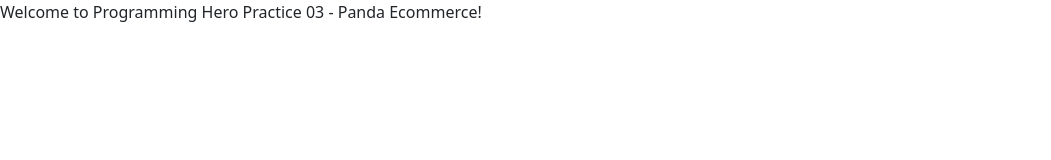
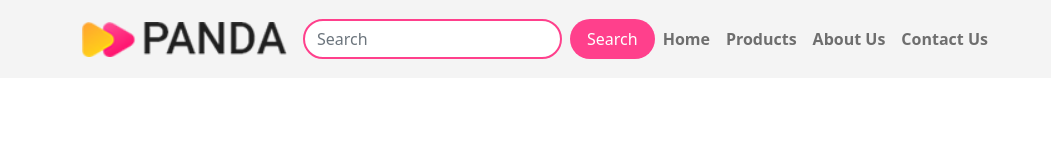
Before and after one commit to pmfoysal/phero-pr3bs, a plain HTML site: page index.html in a window 1280 px wide. Shown: the whole page, without its empty margins (0-1051 px from the left). Drawn offline with nearby package versions, Linux system fonts and the light colour scheme.

Commit message:
Header Section Added

```diff
--- /dev/null
+++ b/assets/styles/styles.css
@@ -0,0 +1,27 @@
+.page-light {
+   background-color: #ffffff;
+}
+
+.content-light {
+   background-color: #fff2f1;
+}
+
+.page-dark {
+   background-color: #f4f4f4;
+}
+
+.content-dark {
+   background-color: #ff408c;
+}
+
+.custom-border {
+   border: 2px solid #ff408c;
+}
+
+.custom-button {
+   background-color: #ff408c;
+}
+
+.custom-button:hover {
+   opacity: 0.9;
+}
--- a/index.html
+++ b/index.html
@@ -6,12 +6,59 @@
       <meta name="viewport" content="width=device-width, initial-scale=1.0" />
       <!-- <link href="https://cdn.jsdelivr.net/npm/bootstrap@5.1.3/dist/css/bootstrap.min.css" rel="stylesheet" integrity="sha384-1BmE4kWBq78iYhFldvKuhfTAU6auU8tT94WrHftjDbrCEXSU1oBoqyl2QvZ6jIW3" crossorigin="anonymous">
       <script src="https://cdn.jsdelivr.net/npm/bootstrap@5.1.3/dist/js/bootstrap.bundle.min.js" integrity="sha384-ka7Sk0Gln4gmtz2MlQnikT1wXgYsOg+OMhuP+IlRH9sENBO0LRn5q+8nbTov4+1p" crossorigin="anonymous" defer></script> -->
-      <link rel="stylesheet" href="assets/styles/bootstrap.css" />
       <script src="assets/scripts/bootstrap.bundle.js" defer></script>
       <script src="https://code.iconify.design/2/2.1.1/iconify.min.js"></script>
+      <link rel="stylesheet" href="assets/styles/bootstrap.css" />
+      <link rel="stylesheet" href="assets/styles/styles.css" />
       <title>Pr03bs - Panda Ecommerce</title>
    </head>
    <body>
-      Welcome to Programming Hero Practice 03 - Panda Ecommerce!
+      <!-- <<<=== Header Section Starts Here ===>>> -->
+      <header id="header" class="navbar-light page-dark fixed-top p-2">
+         <main class="container">
+            <nav class="navbar navbar-expand-lg justify-content-between">
+               <a class="navbar-brand" href="#">
+                  <img src="assets/images/logo.png" alt="Brand-Logo" width="auto" height="35" class="d-inline-block align-text-top" />
+               </a>
+               <button
+                  class="navbar-toggler"
+                  type="button"
+                  data-bs-toggle="collapse"
+                  data-bs-target="#navbarSupportedContent"
+                  aria-controls="navbarSupportedContent"
+                  aria-expanded="false"
+                  aria-label="Toggle navigation"
+               >
+                  <span class="navbar-toggler-icon"></span>
+               </button>
+               <div class="collapse navbar-collapse text-capitalize fw-bold basis-0" id="navbarSupportedContent">
+                  <form class="d-flex py-3 py-lg-0 py-xl-0 py-xxl-0">
+                     <input
+                        class="form-control me-2 rounded-pill page-light custom-border"
+                        type="search"
+                        placeholder="Search"
+                        aria-label="Search"
+                     />
+                     <button class="btn rounded-pill custom-button text-white px-3 text-capitalize" type="submit">search</button>
+                  </form>
+                  <ul class="navbar-nav me-auto mb-2 mb-lg-0">
+                     <li class="nav-item">
+                        <a class="nav-link" aria-current="page" href="#header">home</a>
+                     </li>
+                     <li class="nav-item">
+                        <a class="nav-link" href="#products">products</a>
+                     </li>
+                     <li class="nav-item">
+                        <a class="nav-link" href="#about">about us</a>
+                     </li>
+                     <li class="nav-item">
+                        <a class="nav-link" href="#contact">contact us</a>
+                     </li>
+                  </ul>
+               </div>
+            </nav>
+         </main>
+      </header>
+      <!-- <<<=== Header Section Ends Here ===>>> -->
    </body>
 </html>
```
